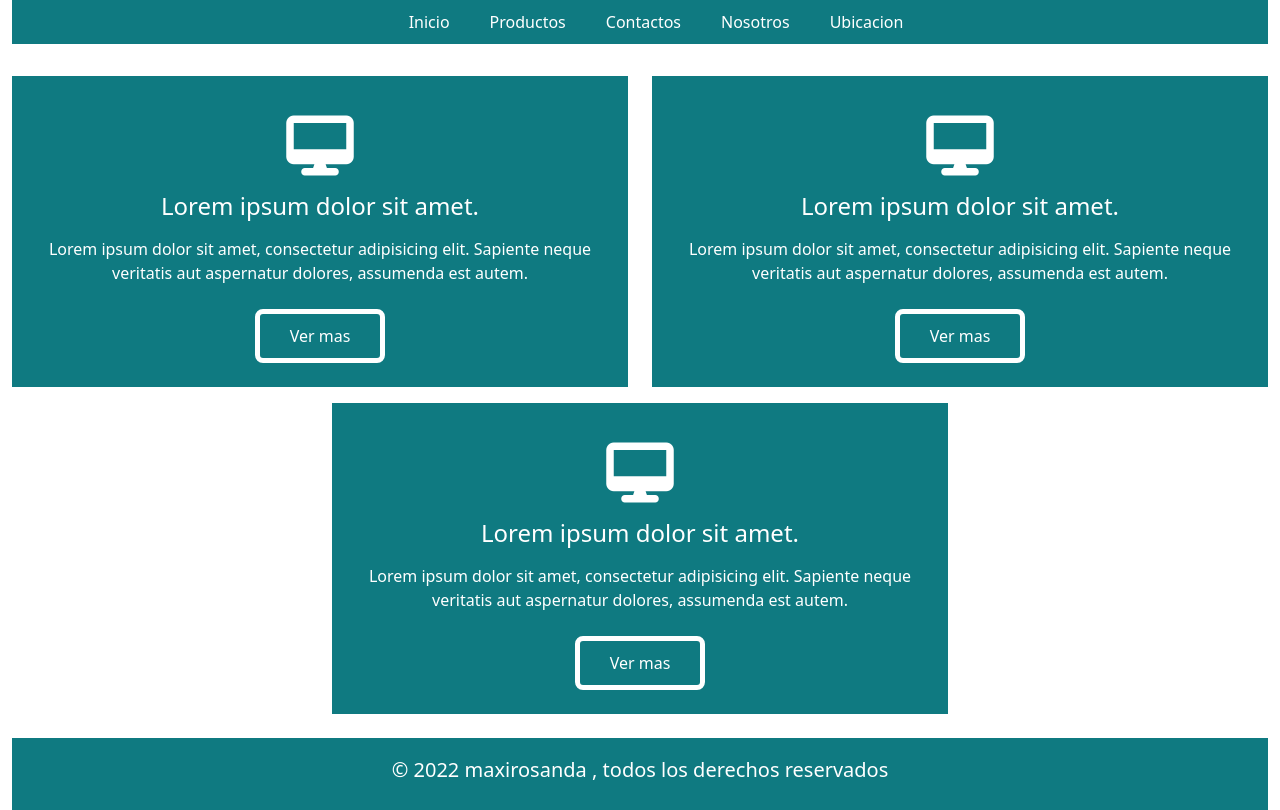
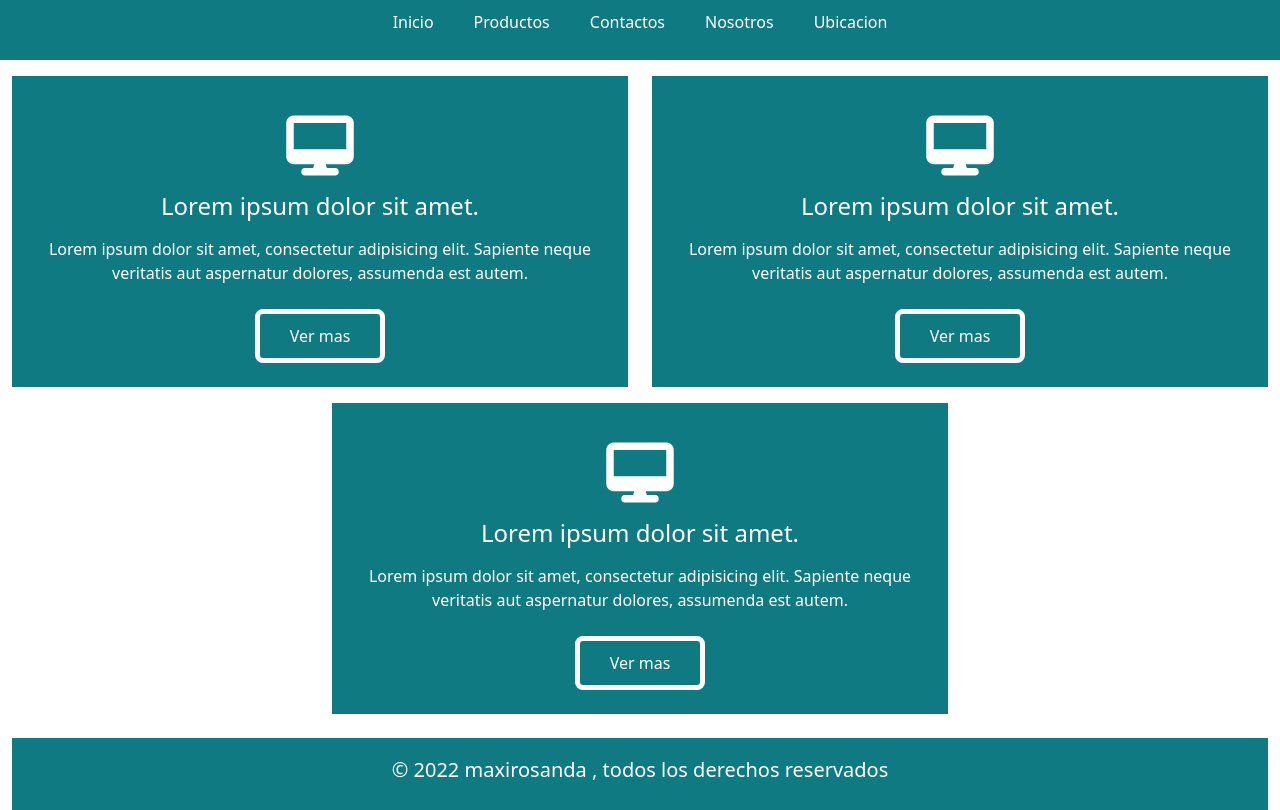
Before and after one commit to maxirosanda/clase13sass2-2, a plain HTML site: page index.html in a window 1280 px wide. Drawn offline with nearby package versions, Linux system fonts and the light colour scheme.

Commit message:
correccion nav centrado

```diff
--- a/index.html
+++ b/index.html
@@ -10,8 +10,8 @@
     <link rel="stylesheet" href="./assets/css/style.css">
 </head>
 <body class="container-fluid">
-    <nav>
-        <ul class="d-flex flex-column flex-md-row align-items-center justify-content-center">
+    <nav class="row">
+        <ul class="col-12 d-flex flex-column flex-md-row align-items-center justify-content-center">
             <li><a href="">Inicio</a></li>
             <li><a href="">Productos</a></li>
             <li><a href="">Contactos</a></li>
```
